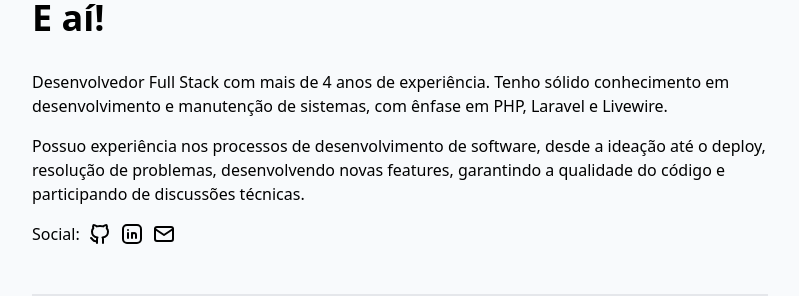
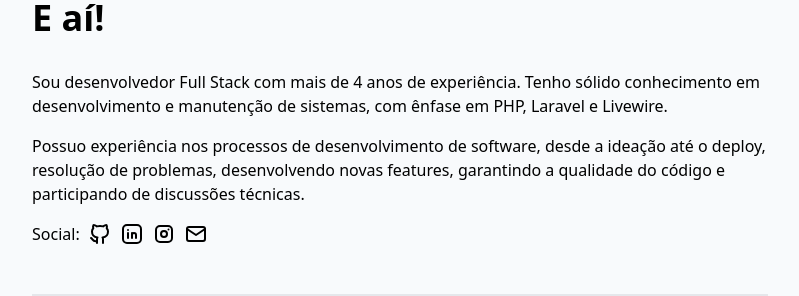
Before and after one commit to eunael/portfolio, a Vue app: page / in a window 1280 px wide. Shown: the part 132-428 px from the top of the page, without its empty margins (240-1039 px from the left). Built offline with nearby package versions, Linux system fonts and the light colour scheme.

Commit message:
Typo, add instagram

```diff
--- /dev/null
+++ b/src/components/icons/InstagramIcon.vue
@@ -0,0 +1,3 @@
+<template>
+    <svg  xmlns="http://www.w3.org/2000/svg"  width="24"  height="24"  viewBox="0 0 24 24"  fill="none"  stroke="currentColor"  stroke-width="2"  stroke-linecap="round"  stroke-linejoin="round"  class="icon icon-tabler icons-tabler-outline icon-tabler-brand-instagram"><path stroke="none" d="M0 0h24v24H0z" fill="none"/><path d="M4 8a4 4 0 0 1 4 -4h8a4 4 0 0 1 4 4v8a4 4 0 0 1 -4 4h-8a4 4 0 0 1 -4 -4z" /><path d="M9 12a3 3 0 1 0 6 0a3 3 0 0 0 -6 0" /><path d="M16.5 7.5v.01" /></svg>
+</template>
--- a/src/views/HomeView.vue
+++ b/src/views/HomeView.vue
@@ -1,6 +1,7 @@
 <script setup lang="ts">
   import GithubIcon from '@/components/icons/GithubIcon.vue';
   import LinkedinIcon from '@/components/icons/LinkedinIcon.vue';
+  import InstagramIcon from '@/components/icons/InstagramIcon.vue';
   import EmailIcon from '@/components/icons/EmailIcon.vue';
   import SectionTitle from '@/components/SectionTitle.vue';
   import ProjectCard from '@/components/ProjectCard.vue';
@@ -16,7 +17,7 @@
           <SectionTitle title="E aí!" />
 
           <p class="mb-4">
-            Desenvolvedor Full Stack com mais de 4 anos de experiência. Tenho sólido conhecimento em desenvolvimento e manutenção de sistemas, com ênfase em PHP, Laravel e Livewire.
+            Sou desenvolvedor Full Stack com mais de 4 anos de experiência. Tenho sólido conhecimento em desenvolvimento e manutenção de sistemas, com ênfase em PHP, Laravel e Livewire.
           </p>
           <p class="mb-4">
             Possuo experiência nos processos de desenvolvimento de software, desde a ideação até o deploy, resolução de problemas, desenvolvendo novas features, garantindo a qualidade do código e participando de discussões técnicas.
@@ -26,6 +27,7 @@
             <li>Social:</li>
             <li class="hover:scale-110 transition ease-in-out"><a href="https://github.com/eunael" target="_blank"><GithubIcon/></a></li>
             <li class="hover:scale-110 transition ease-in-out"><a href="https://linkedin.com/in/eunael" target="_blank"><LinkedinIcon/></a></li>
+            <li class="hover:scale-110 transition ease-in-out"><a href="https://www.instagram.com/eunaell" target="_blank"><InstagramIcon/></a></li>
             <li class="hover:scale-110 transition ease-in-out"><a href="mailto:natanaelallves@gmail.com" target="_blank"><EmailIcon/></a></li>
           </ul>
         </div>
```
